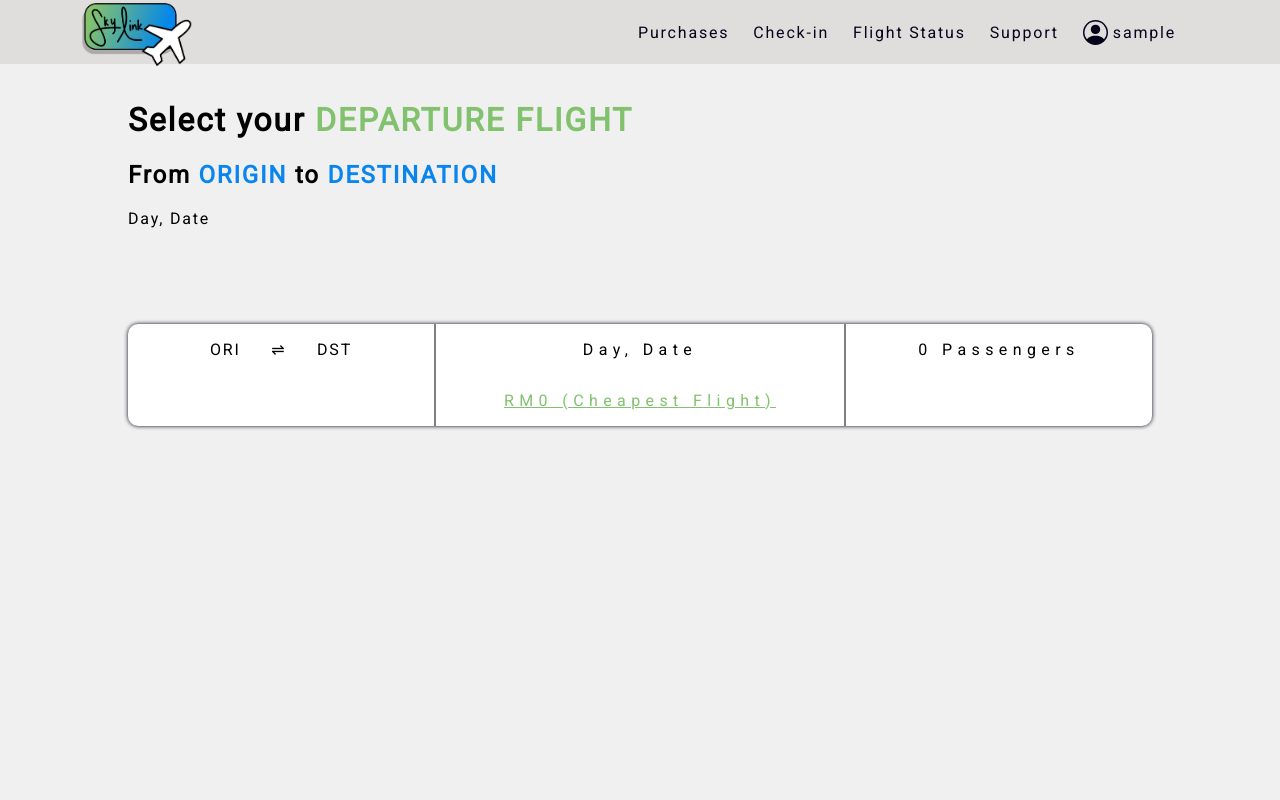
After one commit to Mutton9558/SkyLink, a Flask app: page /flights in a window 1280 px wide. The commit adds this page. Run offline with Flask 3, Linux system fonts and the light colour scheme; the visitor is signed in with stand-in values (Sample User, id 1).

Commit message:
Search flight page frontend

```diff
--- a/app.py
+++ b/app.py
@@ -68,7 +68,7 @@ def automatedEmail(issue, username):
 
     return msg
 
-@app.route('/')
+@app.route('/', methods = ["POST", 'GET'])
 def home():
     if "user" in session and session["user"] != "":
         # Read options from the .txt file
@@ -77,7 +77,9 @@ def home():
                 options = [line.strip() for line in file if line.strip()]  # Remove empty lines
         except FileNotFoundError:
             options = []
-
+        if request.method == "POST":
+                print("Hello")
+                return redirect(url_for("flights"))
         return render_template("index.html", profile_Name = session["user"], options=options)
     else:
         return redirect(url_for("register"))
@@ -192,6 +194,10 @@ def check_in():
 
     return render_template("check_in.html")
 
+@app.route('/flights')
+def flights():
+    return render_template("flights.html", profile_Name = session["user"])
+
 if __name__ == "__main__":
     with app.app_context():
         db.create_all()
--- a/static/script.js
+++ b/static/script.js
@@ -28,7 +28,7 @@ document.addEventListener("DOMContentLoaded", () => {
 
   // For hide and show the return date for round-trip and add stops for multi-city
   const form = document.querySelector("form");
-  const tripOptions = document.querySelectorAll('input[name="trip"]');
+  const tripOptions = document.querySelectorAll('.trip-class');
   const passengerSelect = document.querySelector("select");
   const returnElement = document.querySelector(".return");
   const stopsElement = document.querySelector(".add-stops-button");
@@ -57,15 +57,19 @@ document.addEventListener("DOMContentLoaded", () => {
   function updateReturnVisibility() {
     const tripType = [...tripOptions].find(
       (option) => option.checked
-    ).className;
+    ).value;
     console.log(tripType);
     const newStops = document.querySelectorAll(".duplicateFields")
     switch (tripType) {
-      case "one-trip":
+      case "one-way":
         returnElement.style.display = "none"; // Hide return for one-way
         stopsElement.style.display = "none";
         newStops.forEach((stopField) => {
           stopField.style.display = "none";
+          const inputDuplicates = stopField.querySelectorAll("input, select");
+          inputDuplicates.forEach((input) =>{
+            input.removeAttribute("required");
+          })
         });
         departureElement.style.margin = "0 3rem 0 3rem";
         break;
@@ -74,6 +78,10 @@ document.addEventListener("DOMContentLoaded", () => {
         stopsElement.style.display = "none";
         newStops.forEach((stopField) => {
           stopField.style.display = "none";
+          const inputDuplicates = stopField.querySelectorAll("input, select");
+          inputDuplicates.forEach((input) =>{
+            input.removeAttribute("required");
+          })
         });
         departureElement.style.margin = "0";
         break;
@@ -83,6 +91,10 @@ document.addEventListener("DOMContentLoaded", () => {
         departureElement.style.margin = "0 3rem 0 3rem";
         newStops.forEach((stopField) => {
           stopField.style.display = "flex";
+          const inputDuplicates = stopField.querySelectorAll("input, select");
+          inputDuplicates.forEach((input) =>{
+            input.setAttribute("required", true);
+          })
         });
         // firstStops.style.display = "flex";
     }
@@ -99,65 +111,72 @@ document.addEventListener("DOMContentLoaded", () => {
   const addStopsButton = document.getElementById("addFlight");
   const stopFieldsContainer = document.getElementById("container");
 
+  let fieldCounter = 1
   addStopsButton.addEventListener("click", () => {
     // Find the first duplicateFlights element to clone
-    const duplicateFlight =
-      stopFieldsContainer.querySelector(".duplicateFields");
+    const duplicateFlight = stopFieldsContainer.querySelector(".duplicateFields");
 
     if (duplicateFlight) {
       // Clone the duplicateFlights element
       const newFlight = duplicateFlight.cloneNode(true);
 
-      // Optionally, reset the values of the cloned fields
-      const inputs = newFlight.querySelectorAll("input");
-      inputs.forEach((input) => {
-        input.value = ""; // Clear input values
+      // Update the name attributes of the cloned fields
+      const selects = newFlight.querySelectorAll("select[name], input[name]");
+      selects.forEach((select) => {
+        const name = select.getAttribute("name");
+        if (name) {
+          // Append the counter value to the name
+          select.setAttribute("name", `${name}${fieldCounter}`);
+        }
       });
 
       // Append the cloned element to the container
       stopFieldsContainer.appendChild(newFlight);
+
+      // Increment the counter
+      fieldCounter++;
     }
   });
 
   // Handle form submission
-  form.addEventListener("submit", (e) => {
-    e.preventDefault(); // Prevent actual form submission
+  // form.addEventListener("submit", (e) => {
+  //   e.preventDefault();
 
     // Collect form data
-    const tripType = [...tripOptions]
-      .find((option) => option.checked)
-      .nextSibling.textContent.trim();
-    const from = form.querySelector('input[placeholder="From"]').value;
-    const to = form.querySelector('input[placeholder="To"]').value;
-    const departure = form.querySelector(
-      'input[placeholder="Departure"]'
-    ).value;
-    const returnDate = form.querySelector('input[placeholder="Return"]').value;
-    const passengers = passengerSelect.value;
-    const promoCode = form.querySelector(
-      'input[placeholder="Add promo code"]'
-    ).value;
+    // const tripType = [...tripOptions]
+    //   .find((option) => option.checked)
+    //   .nextSibling.textContent.trim();
+    // const from = form.querySelector('input[placeholder="From"]').value;
+    // const to = form.querySelector('input[placeholder="To"]').value;
+    // const departure = form.querySelector(
+    //   'input[placeholder="Departure"]'
+    // ).value;
+    // const returnDate = form.querySelector('input[placeholder="Return"]').value;
+    // const passengers = passengerSelect.value;
+    // const promoCode = form.querySelector(
+    //   'input[placeholder="Add promo code"]'
+    // ).value;
 
     // Simulate action or display collected data
-    console.log({
-      tripType,
-      from,
-      to,
-      departure,
-      returnDate,
-      passengers,
-      promoCode,
-    });
+    // console.log({
+    //   tripType,
+    //   from,
+    //   to,
+    //   departure,
+    //   returnDate,
+    //   passengers,
+    //   promoCode,
+    // });
 
-    alert(`Flight search submitted for:
-    - Trip type: ${tripType}
-    - From: ${from}
-    - To: ${to}
-    - Departure: ${departure}
-    - Return: ${returnDate}
-    - Passengers/Class: ${passengers}
-    - Promo code: ${promoCode ? promoCode : "None"}`);
-  });
+    // alert(`Flight search submitted for:
+    // - Trip type: ${tripType}
+    // - From: ${from}
+    // - To: ${to}
+    // - Departure: ${departure}
+    // - Return: ${returnDate}
+    // - Passengers/Class: ${passengers}
+    // - Promo code: ${promoCode ? promoCode : "None"}`);
+//   });
 });
 
 function displayLoadMsg() {
--- a/static/style.css
+++ b/static/style.css
@@ -16,6 +16,10 @@ body{
     font-weight: 400;
     font-style: normal;
     letter-spacing: 0.2ch;
+    display: flex;
+    flex-direction: column;
+    min-height: 100vh;
+    overflow-x: hidden;
 }
 
 .header {
@@ -186,6 +190,7 @@ body{
 #home-page-main{
     display: flex;
     justify-content: center;
+    flex: 1;
 }
 
 .booking-form {
@@ -599,13 +604,12 @@ body{
 }
 
 footer{
-    position: absolute;
-    bottom: 0;
-    width: 100vw;
+    width: 100%;
     margin-top: 2ch;
     border-top: 1px var(--background-dark) solid;
     background-color: #82C26E;
     color: var(--text-light-mode);
+    padding: 1rem;
 }
 
 .footer-content{
@@ -666,3 +670,74 @@ footer{
         width: 30rem;
     }
 }
+
+.main-content-flights{
+    margin: 5rem 0 2rem 8rem;
+}
+
+#title-flights #type-of-flight{
+    color: var(--primary);
+}
+
+#title-flights #location{
+    color: var(--secondary);
+}
+
+#date-departure-info #cheapest-flight{
+    color: var(--primary);
+    text-decoration: underline
+}
+
+.flight-details{
+    display: flex;
+    width: 100vw;
+    justify-content: center;
+    align-items: center;
+    margin: 0 0 -2rem -8rem;
+}
+
+#departure-flight-details{
+    display: flex;
+    flex-direction: row;
+    width: 80%;
+    background-color: white;
+    border-radius: 10px;
+    box-shadow: 0 0 4px var(--background-dark);
+    margin-top: 5rem;
+}
+
+#journey-departure{
+    display: flex;
+    flex-direction: row;
+    width: 30%;
+    justify-content: center;
+    border-right: 2px gray solid;
+}
+
+#journey-departure p{
+    margin-left: 5%;
+    margin-right: 5%;
+}
+
+#date-departure-info{
+    display: flex;
+    flex-direction: column;
+    width: 40%;
+    justify-content: center;
+    align-items: center;
+    border-right: 2px gray solid;
+}
+
+#date-departure-info p{
+    letter-spacing: 0.6ch;
+}
+
+#passenger-departure-total{
+    display: flex;
+    justify-content: center;
+    width: 30%;
+}
+
+#passenger-departure-total p{
+    letter-spacing: 0.6ch;
+}
--- /dev/null
+++ b/templates/flights.html
@@ -0,0 +1,83 @@
+<!DOCTYPE html>
+<html lang="en">
+<head>
+    <meta charset="UTF-8">
+    <meta name="viewport" content="width=device-width, initial-scale=1.0">
+    <link rel="stylesheet" href="{{ url_for('static', filename='style.css') }}">
+    <link rel="icon" href="{{url_for('static', filename='img/icon.png')}}">
+    <title>Flights Available</title>
+</head>
+<body>
+    <header class="header">
+        <div class="header-container">
+            <div class="logo">
+                <a class="navbar-brand" href="/home">
+                    <img src="{{url_for('static', filename='img/logo.png')}}" height="80" alt="SkyLink" href="/">
+                </a>
+            </div>
+            <div class="useful-links">
+                <div class="link">
+                    <a class="nav-link" href="#">
+                        <p>Purchases</p>
+                    </a>
+                </div>
+                <div class="link">
+                    <a class="nav-link" href="/check-in">
+                        <p>Check-in</p>
+                    </a>
+                </div>
+                <div class="link">
+                    <a class="nav-link" href="#">
+                        <p>Flight Status</p>
+                    </a>
+                <div class="link">
+                    <a class="nav-link" href="/support">
+                        <p>Support</p>
+                    </a>
+                </div>
+                </div>
+                <div class="profile">
+                    <a class="nav-link" href="#">
+                        <svg xmlns="http://www.w3.org/2000/svg" display="flex" width="25" fill=currentColor class="bi bi-person-circle" viewBox="0 0 16 16">
+                            <path d="M11 6a3 3 0 1 1-6 0 3 3 0 0 1 6 0"/>
+                            <path fill-rule="evenodd" d="M0 8a8 8 0 1 1 16 0A8 8 0 0 1 0 8m8-7a7 7 0 0 0-5.468 11.37C3.242 11.226 4.805 10 8 10s4.757 1.225 5.468 2.37A7 7 0 0 0 8 1"/>
+                        </svg>
+                        <p class="profile-text">{{ profile_Name }}</p>
+                    </a>
+                    <div class="dropdown">
+                        <div class="dropdown-content">
+                            <a href="#">Edit Profile</a>
+                            <a href="#">Settings</a>
+                            <a href="/logout">Logout</a>
+                        </div>
+                    </div>
+                </div>
+            </div>
+        </div>
+    </header>
+    <div class="main-content-flights">
+        <div id="title-flights">
+            <h1>Select your <span id="type-of-flight">DEPARTURE FLIGHT</span></h1>
+            <h2>From <span id="location">ORIGIN</span> to <span id="location">DESTINATION</span></h2>
+            <p>Day, Date</p>
+        </div>
+        <div class="flight-details">
+            <div id="departure-flight-details">
+                <div id="journey-departure">
+                    <p>ORI</p>
+                    <p>⇌</p>
+                    <p>DST</p>
+                </div>
+                <div id="date-departure-info">
+                    <p>Day, Date</p>
+                    <p id="cheapest-flight">RM0 (Cheapest Flight)</p>
+                </div>
+                <div id="passenger-departure-total">
+                    <p>0 Passengers</p>
+                </div>
+            </div>
+        </div>
+    </div>
+    <script src="{{ url_for('static', filename='script.js') }}"></script>
+</body>
+</html>
```
Also changed, not shown: templates/check_in.html (+35 -11 lines), templates/index.html (+14 -14 lines).
